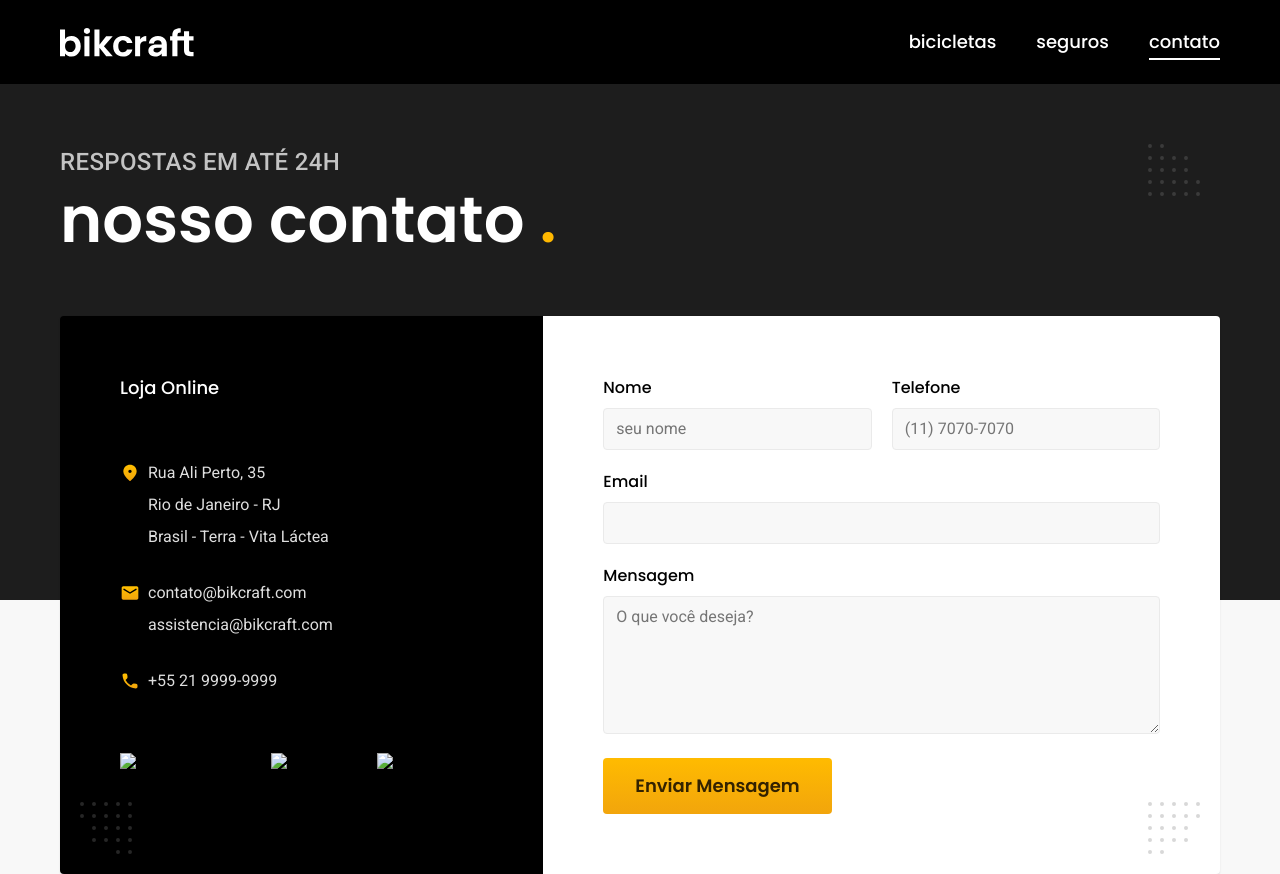
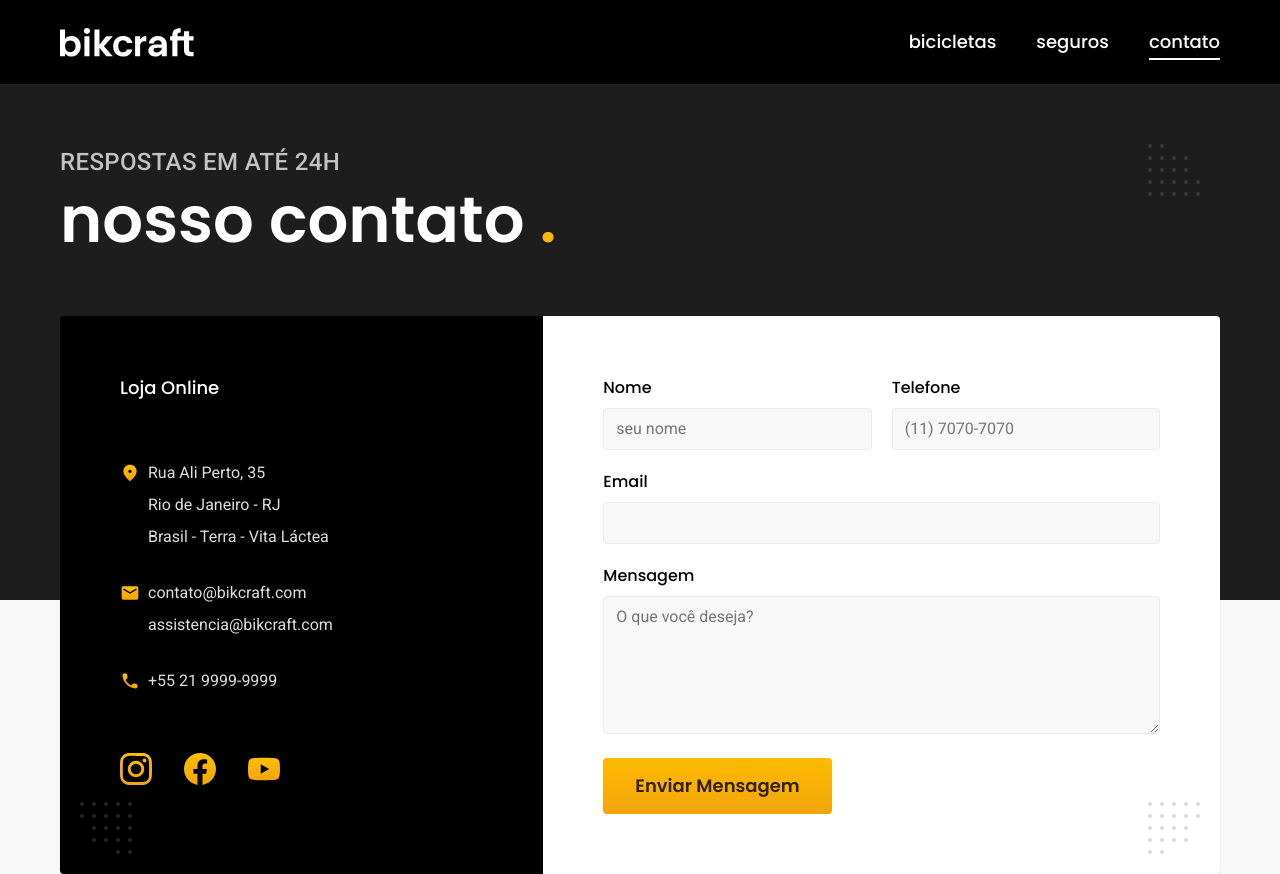
Before and after one commit to FmsDesign/bike_esportivas, a plain HTML site: page contato.html in a window 1280 px wide. Shown: the top 874 px of the page. Drawn offline with Linux system fonts and the light colour scheme; the site is published under a folder, as on GitHub Pages, so addresses that start at the root find nothing.

Commit message:
imgs Contato quebrada

```diff
--- a/contato.html
+++ b/contato.html
@@ -56,9 +56,9 @@
         </address>
 
         <div class="footer-redes">
-          <a href="./"><img src="/img/redes/instagram-p.svg" alt="instagram-p.svg"></a>
-          <a href="./"><img src="/img/redes/facebook-p.svg" alt="facebook"></a>
-          <a href="./"><img src="/img/redes/youtube-p.svg" alt="youtube"></a>
+          <a href="./"><img src="./img/redes/instagram-p.svg" alt="instagram-p.svg"></a>
+          <a href="./"><img src="./img/redes/facebook-p.svg" alt="facebook"></a>
+          <a href="./"><img src="./img/redes/youtube-p.svg" alt="youtube"></a>
         </div>
       </section>
 
```
